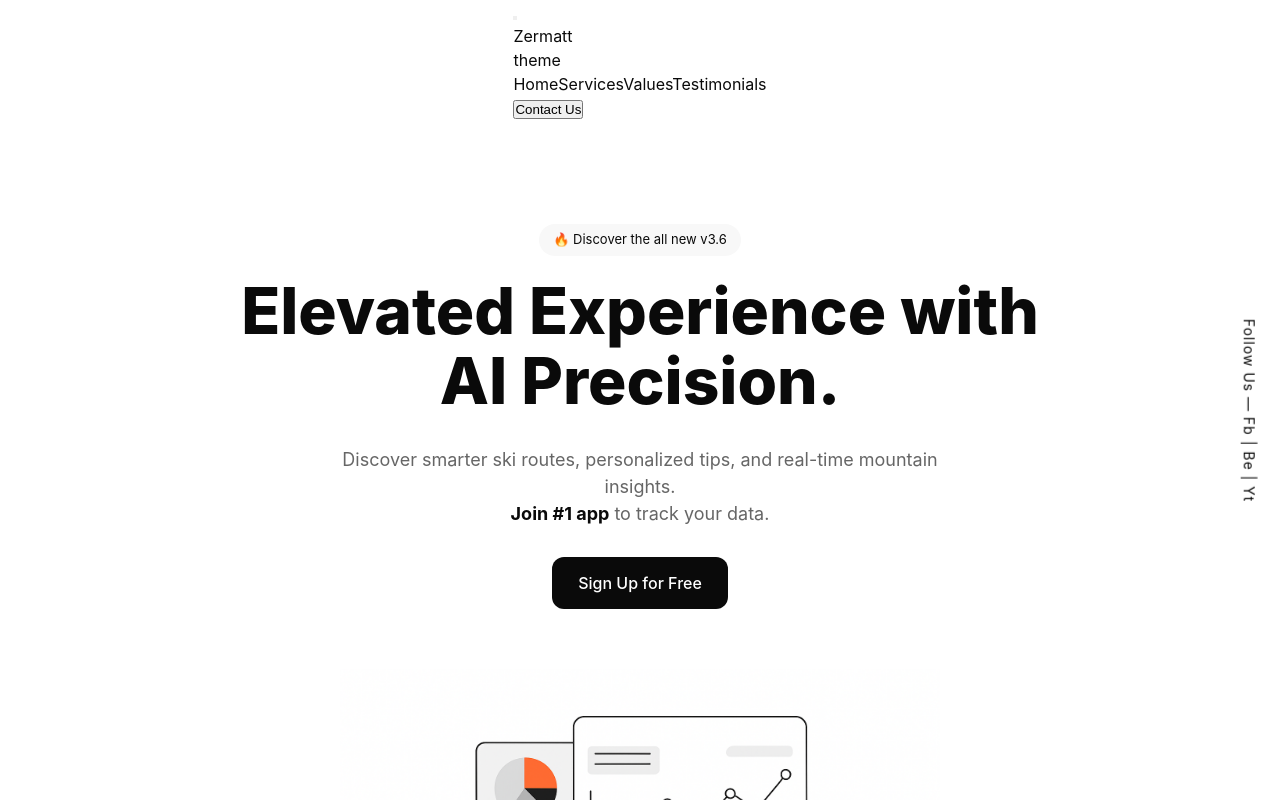
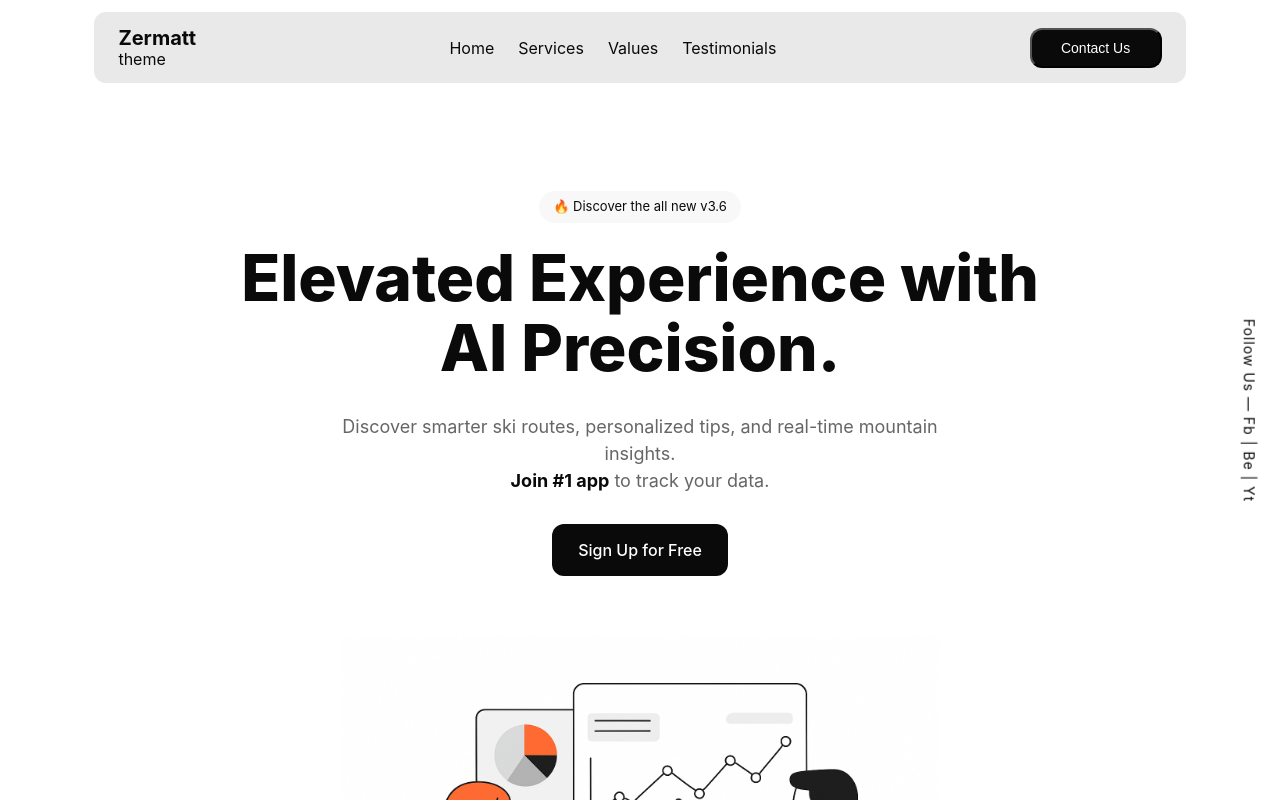
Before and after one commit to dylanbanks96/zermatt-template, a Vue app: page / in a window 1280 px wide. Shown: the top 800 px of the page. Built offline with nearby package versions, Linux system fonts and the light colour scheme.

Commit message:
add scss

```diff
--- a/src/components/SiteHeader.vue
+++ b/src/components/SiteHeader.vue
@@ -1,5 +1,5 @@
 <template>
-  <header class="container header">
+  <header class="header">
     <div class="header__brand">
       <button class="header__toggle" :class="pulsing ? 'pulsing' : ''" @click="toggleMenu"
         aria-label="toggle navigation" aria-expanded="false" id="hamburgerBtn">
@@ -9,9 +9,9 @@
           <span class="header__burger-line header__burger-line--bot"></span>
         </span>
       </button>
-      <div class="logo-text">
+      <div class="header__logo">
         <p>Zermatt</p>
-        <span style="font-weight:400">theme</span>
+        <span>theme</span>
       </div>
     </div>
     <nav class="header__links">
--- a/src/main.ts
+++ b/src/main.ts
@@ -3,7 +3,7 @@ import { createPinia } from 'pinia'
 
 import App from './App.vue'
 import router from './router'
-import './styles/index.css'
+import './styles/index.scss'
 
 const app = createApp(App)
 
--- a/src/styles/index.css
+++ b/src/styles/index.scss
@@ -1,3 +1,4 @@
+@use './navbar.scss';
 @import './font-sizes.css';
 
 :root {
--- a/src/styles/navbar.scss
+++ b/src/styles/navbar.scss
@@ -22,6 +22,17 @@
     gap: 8px;
     font-weight: 700;
     font-size: 20px
+  }
+
+  &__logo {
+    display: flex;
+    flex-direction: column;
+    line-height: 1.2;
+
+    & span {
+      font-size: 16px;
+      font-weight: 400;
+    }
   }
 
   &__toggle {
```
